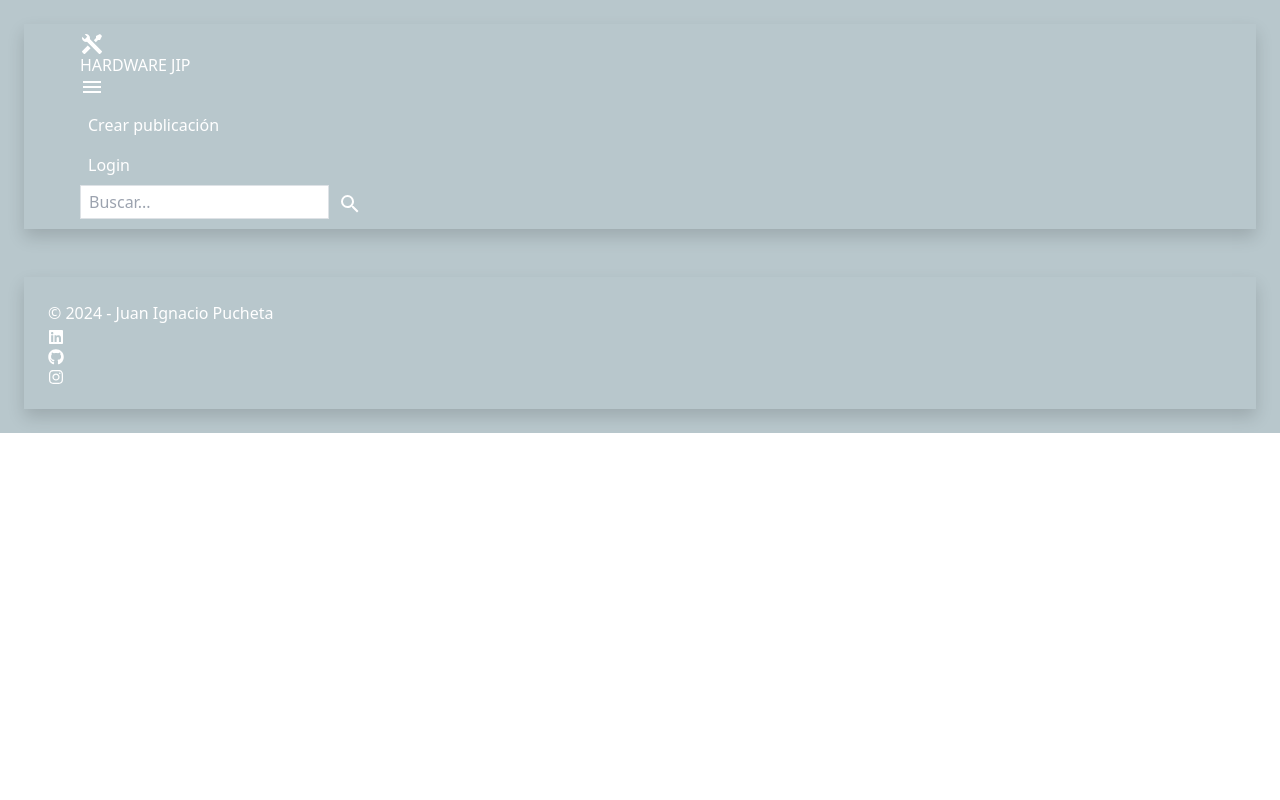
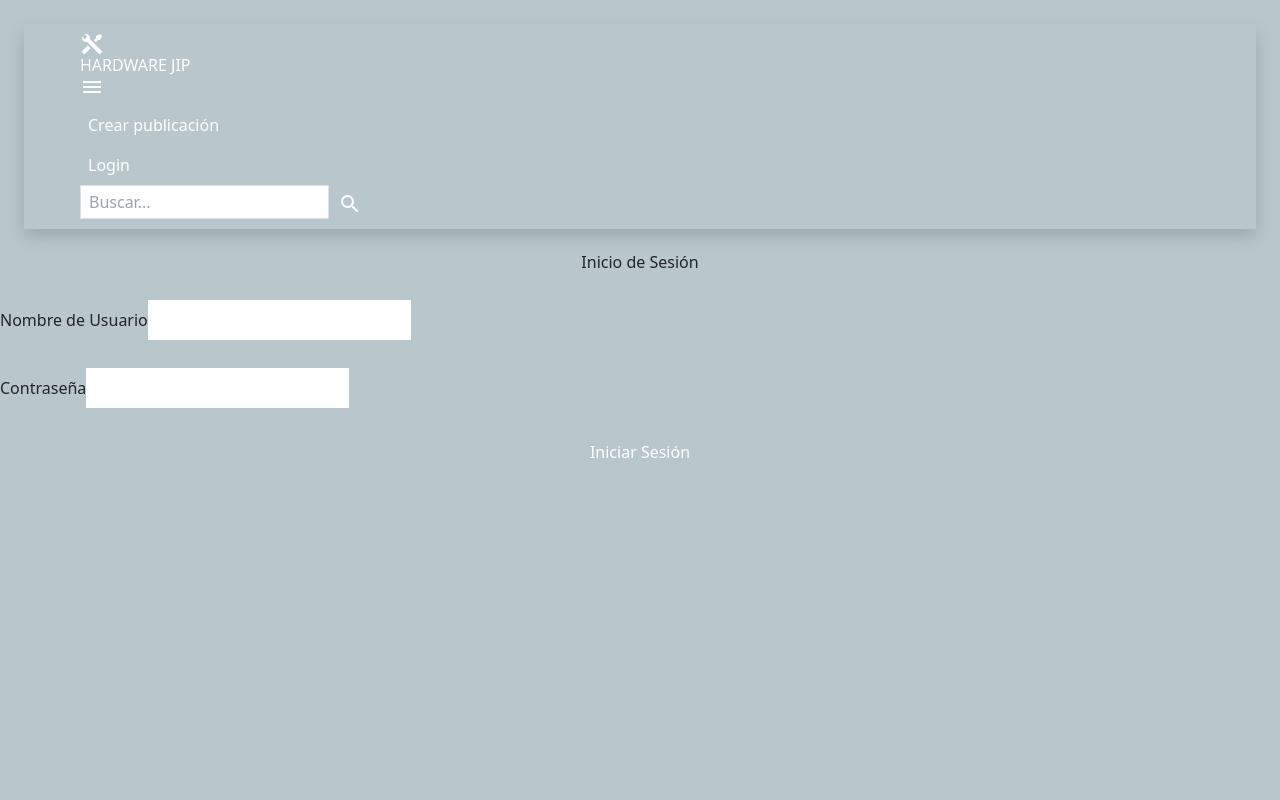
Before and after one commit to JuaniPucheta/BNSProyectoFinal, a React (Vite) app in the folder frontend/: page /login in a window 1280 px wide. Shown: the top 800 px of the page. Built offline with nearby package versions, Linux system fonts and the light colour scheme.

Commit message:
done search | login v1

```diff
--- a/frontend/src/ApiMethods.jsx
+++ b/frontend/src/ApiMethods.jsx
@@ -1,8 +1,10 @@
-//Publications
+const BASE_BACKEND = import.meta.env.VITE_BACKEND_URL;
+
+//* Publications
 export async function fetchPublications() {
 	try {
 		const response = await fetch(
-			`${import.meta.env.VITE_BACKEND_URL}/publications`,
+			`${BASE_BACKEND}/publications`,
 			{
 				method: "GET",
 			}
@@ -22,7 +24,7 @@ export async function fetchPublications() {
 export async function fetchPublicationById(publicationId) {
 	try {
 		const response = await fetch(
-			`${import.meta.env.VITE_BACKEND_URL}/publications/${publicationId}`,
+			`${BASE_BACKEND}/publications/${publicationId}`,
 			{
 				method: "GET",
 			}
@@ -42,7 +44,7 @@ export async function fetchPublicationById(publicationId) {
 export async function createPublication(publication) {
 	try {
 		const response = await fetch(
-			`${import.meta.env.VITE_BACKEND_URL}/publications`,
+			`${BASE_BACKEND}/publications`,
 			{
 				method: "POST",
 				headers: {
@@ -67,7 +69,7 @@ export async function editPublication(publicationId, publication) {
 	try {
 		console.log(publication);
 		const response = await fetch(
-			`${import.meta.env.VITE_BACKEND_URL}/publications/${publicationId}`,
+			`${BASE_BACKEND}/publications/${publicationId}`,
 			{
 				method: "PUT",
 				headers: {
@@ -91,7 +93,7 @@ export async function editPublication(publicationId, publication) {
 export async function deletePublication(id) {
 	try {
 		const response = await fetch(
-			`${import.meta.env.VITE_BACKEND_URL}/publications/${id}`,
+			`${BASE_BACKEND}/publications/${id}`,
 			{
 				method: "DELETE",
 				headers: {
@@ -115,7 +117,7 @@ export async function fetchPublicationByKeyWord(keyWord) {
 	try {
 		const response = await fetch(
 			`${
-				import.meta.env.VITE_BACKEND_URL
+				BASE_BACKEND
 			}/publications/search/${keyWord}`,
 			{
 				method: "GET",
@@ -133,11 +135,11 @@ export async function fetchPublicationByKeyWord(keyWord) {
 	}
 }
 
-//Comments
+//* Comments
 export async function createComment(publicationId, comment) {
 	try {
 		const response = await fetch(
-			`${import.meta.env.VITE_BACKEND_URL}/publications/${publicationId}`,
+			`${BASE_BACKEND}/publications/${publicationId}`,
 			{
 				method: "POST",
 				headers: {
@@ -161,7 +163,7 @@ export async function createComment(publicationId, comment) {
 export async function editComment(commentId, comment) {
 	try {
 		const response = await fetch(
-			`${import.meta.env.VITE_BACKEND_URL}/comment/${commentId}`,
+			`${BASE_BACKEND}/comment/${commentId}`,
 			{
 				method: "PUT",
 				headers: {
@@ -185,7 +187,7 @@ export async function editComment(commentId, comment) {
 export async function deleteComment(id) {
 	try {
 		const response = await fetch(
-			`${import.meta.env.VITE_BACKEND_URL}/comment/${id}`,
+			`${BASE_BACKEND}/comment/${id}`,
 			{
 				method: "DELETE",
 				headers: {
@@ -204,3 +206,48 @@ export async function deleteComment(id) {
 		console.error(error);
 	}
 }
+
+//* Users
+export const loginUser = async (credentials) => {
+	try {
+		const response = await fetch(`${BASE_BACKEND}/login`, {
+			method: "POST",
+			headers: {
+				"Content-Type": "application/json",
+			},
+			body: JSON.stringify(credentials),
+		});
+
+		if (!response.ok) {
+			throw new Error("Error al iniciar sesión. Verifique sus credenciales.");
+		}
+
+		const data = await response.json();
+		return data;
+	} catch (error) {
+		console.error("Error en la función loginUser:", error.message);
+		throw error;
+	}
+};
+
+export const registerUser = async (credentials) => {
+	try {
+		const response = await fetch(`${BASE_BACKEND}/register`, {
+			method: "POST",
+			headers: {
+			"Content-Type": "application/json",
+			},
+			body: JSON.stringify(credentials),
+		});
+
+		if (!response.ok) {
+			throw new Error("Error al registrar el usuario.");
+		}
+
+		const data = await response.json();
+		return data;
+	} catch (error) {
+		console.error("Error en la función registerUser:", error.message);
+		throw error;
+	}
+};
--- a/frontend/src/App.jsx
+++ b/frontend/src/App.jsx
@@ -4,6 +4,7 @@ import { Footer } from "./components/Footer";
 import { Container } from "./components/Container";
 import { NewPublication } from "./components/NewPublication";
 import { FullPublication } from "./components/FullPublication";
+import { Login } from "./components/Login";
 import { useReducer } from "react";
 import { PublicationsContext, initialState } from "./components/PublicationsContext";
 import { PublicationsReducer } from "./components/PublicationsReducer";
@@ -12,24 +13,14 @@ function App() {
 	const [data, dispatch] = useReducer(PublicationsReducer, initialState);
 
 	return (
-		<PublicationsContext.Provider
-			value={{
-				state: data,
-				dispatch,
-			}}
-		>
+		<PublicationsContext.Provider value={{state: data, dispatch}}>
 			<Router>
 				<Header />
 				<Routes>
-					<Route path="/" element={<Container />}></Route>
-					<Route
-						path="/create-new-publication"
-						element={<NewPublication />}
-					></Route>
-					<Route
-						path="/publication/:id"
-						element={<FullPublication />}
-					></Route>
+					<Route path="/" element={<Container />} />
+					<Route path="/create-new-publication" element={<NewPublication />} />
+					<Route path="/publication/:id" element={<FullPublication />}/>
+					<Route path="/login" element={<Login />} />
 				</Routes>
 				<Footer />
 			</Router>
--- a/frontend/src/components/Container.jsx
+++ b/frontend/src/components/Container.jsx
@@ -26,7 +26,9 @@ export const Container = () => {
 	}, []);
 
 	useEffect(() => {
-		if (publicationsContext.state.publications) {
+		if (!publicationsContext.state.publications) {
+			loadPublications();
+		} else {
 			setPublications(publicationsContext.state.publications);
 		}
 	}
--- a/frontend/src/components/Header.jsx
+++ b/frontend/src/components/Header.jsx
@@ -8,7 +8,7 @@ import { mdiMenu, mdiMagnify, mdiTools, mdiClose } from '@mdi/js';
 
 const options = [
   { title: 'Crear publicación', route: '/create-new-publication' },
-  { title: 'Login', route: '/' }, // TODO --> queda para desarrollar despues
+  { title: 'Login', route: '/login' }, // TODO --> queda para desarrollar despues
 ];
 
 export const Header = () => {
--- /dev/null
+++ b/frontend/src/components/Login.jsx
@@ -0,0 +1,77 @@
+import { useState } from "react";
+import { toast, Toaster } from "react-hot-toast";
+//TODO import { loginUser } from "../ApiMethods";
+
+export const Login = () => {
+  const [username, setUsername] = useState("");
+  const [password, setPassword] = useState("");
+
+  async function handleSubmit(e) {
+    e.preventDefault();
+
+    if (username === "" || password === "") {
+      toast.error("Ingrese un nombre de usuario y una contraseña", {
+        duration: 4000,
+      });
+      return;
+    }
+
+    //TODO Lógica para autenticar al usuario, puedes utilizar la función loginUser de mis API methods
+
+    //TODO lógica necesaria para autenticar al usuario, por ejemplo, redirección o almacenamiento del token de autenticación.
+
+    toast.success("¡Inicio de sesión exitoso!", {
+      duration: 4000,
+    });
+
+    toast.error("Error al iniciar sesión. Verifique sus credenciales.", {
+      duration: 4000,
+    });
+
+    // Lógica de redirección después del inicio de sesión (si es necesario)
+    history.push("/");
+  }
+
+  return (
+    <div className="vh-100 flex justify-center items-center">
+      <div className="bg-gray-200 p-6 rounded-md shadow-md w-96">
+        <div className="text-center">
+          <h3 className="text-xl font-semibold mb-4">Inicio de Sesión</h3>
+        </div>
+        <form onSubmit={(e) => handleSubmit(e)}>
+          <div className="mb-4">
+            <label htmlFor="username" className="block text-sm font-medium text-gray-600">
+              Nombre de Usuario
+            </label>
+            <input
+              type="text"
+              className="form-input mt-1 block w-full rounded-md border-gray-300 text-gray-800 px-3 py-2 focus:outline-none focus:border-[#d6c292] focus:ring focus:ring-[#d6c292] transition duration-200"
+              id="username"
+              onChange={(e) => setUsername(e.target.value)}
+            />
+          </div>
+          <div className="mb-4">
+            <label htmlFor="password" className="block text-sm font-medium text-gray-600">
+              Contraseña
+            </label>
+            <input
+              type="password"
+              className="form-input mt-1 block w-full rounded-md border-gray-300 text-gray-800 px-3 py-2 focus:outline-none focus:border-[#d6c292] focus:ring focus:ring-[#d6c292] transition duration-200"
+              id="password"
+              onChange={(e) => setPassword(e.target.value)}
+            />
+          </div>
+          <div className="text-center">
+            <button
+              type="submit"
+              className="bg-[#ebbd51] text-white font-bold px-4 py-2 rounded-md hover:bg-[#ffcb50] focus:outline-none focus:ring focus:ring-[#d6c292] transition duration-200"
+            >
+              Iniciar Sesión
+            </button>
+          </div>
+        </form>
+        <Toaster />
+      </div>
+    </div>
+  );
+};
--- a/frontend/src/components/NewPublication.jsx
+++ b/frontend/src/components/NewPublication.jsx
@@ -23,8 +23,13 @@ export const NewPublication = () => {
     });
 
     toast.success(
-      <div>
-        ¡Publicación creada! <a href="/">Volver al Inicio</a>
+      <div className="toast">
+        <p className="text-green-500 font-semibold">
+          ¡Publicación creada!
+        </p>
+        <a href="/" className="text-blue-500 hover:underline cursor-pointer">
+          Volver al Inicio
+        </a>
       </div>
     );
   }
```
